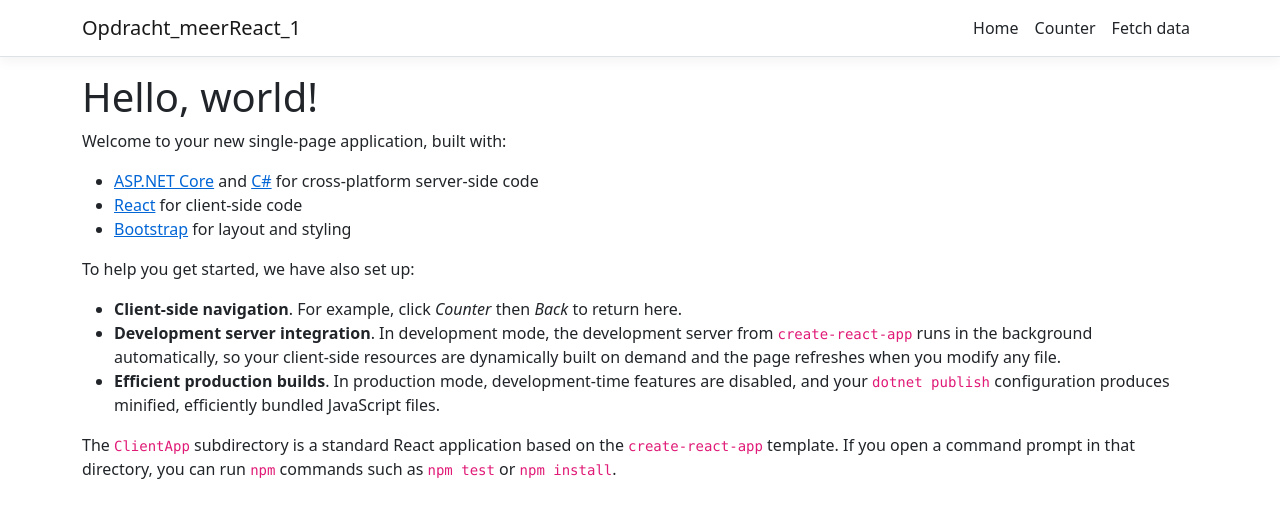
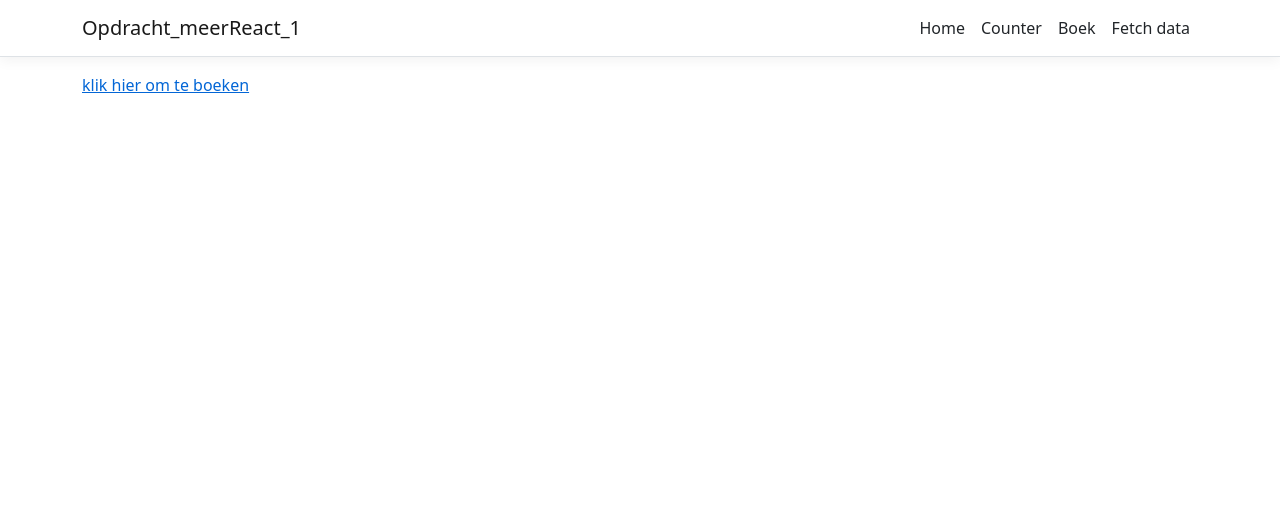
Before and after one commit to SchoolOpdrachten/Opdracht-meerReact, a React (Create React App) app in the folder ClientApp/: page / in a window 1280 px wide. Shown: the top 518 px of the page. Built offline with nearby package versions, Linux system fonts and the light colour scheme.

Commit message:
bijna werkende normale boek pagina

```diff
--- a/ClientApp/src/AppRoutes.js
+++ b/ClientApp/src/AppRoutes.js
@@ -1,5 +1,6 @@
 import { Counter } from "./components/Counter";
 import { FetchData } from "./components/FetchData";
+import { Boek } from "./components/Boek"
 import { Home } from "./components/Home";
 
 const AppRoutes = [
@@ -14,6 +15,10 @@
   {
     path: '/fetch-data',
     element: <FetchData />
+  },
+  {
+    path: '/boek',
+    element: <Boek />
   }
 ];
 
--- /dev/null
+++ b/ClientApp/src/components/Boek.js
@@ -0,0 +1,33 @@
+import React from 'react'
+
+export const Boek = () => {
+    return (
+        <form action='/doeboeking' method='get'>
+            Kies een dag uit:
+            <br />
+            Aantal mensen: <input type='text' name='aantal'></input>
+            <br />
+            Email: <input type='email' name='email'></input>
+            <br />
+            <input type="submit" name='doe boeking'></input>
+        </form>
+    );
+}
+
+/*
+voor een of andere reden kan je niks binnen in de input geven
+
+<form action="/doeboeking" method="get">
+            Kies een dag uit: <div id="lijst">{
+                ['maandag', 'dinsdag'].map( dag => {
+                    return (<input type='radio' name='dag' value={dag}>{dag}</input>)
+                })
+            }</div>
+            <br />
+            Aantal mensen: <input type="text" name="aantal"></input>
+            <br />
+            Email: <input type="text" name="email"></input>
+            <br />
+            <input type="submit">Doe boeking</input>
+        </form >
+*/
--- a/ClientApp/src/components/Home.js
+++ b/ClientApp/src/components/Home.js
@@ -5,22 +5,7 @@
 
   render() {
     return (
-      <div>
-        <h1>Hello, world!</h1>
-        <p>Welcome to your new single-page application, built with:</p>
-        <ul>
-          <li><a href='https://get.asp.net/'>ASP.NET Core</a> and <a href='https://msdn.microsoft.com/en-us/library/67ef8sbd.aspx'>C#</a> for cross-platform server-side code</li>
-          <li><a href='https://facebook.github.io/react/'>React</a> for client-side code</li>
-          <li><a href='http://getbootstrap.com/'>Bootstrap</a> for layout and styling</li>
-        </ul>
-        <p>To help you get started, we have also set up:</p>
-        <ul>
-          <li><strong>Client-side navigation</strong>. For example, click <em>Counter</em> then <em>Back</em> to return here.</li>
-          <li><strong>Development server integration</strong>. In development mode, the development server from <code>create-react-app</code> runs in the background automatically, so your client-side resources are dynamically built on demand and the page refreshes when you modify any file.</li>
-          <li><strong>Efficient production builds</strong>. In production mode, development-time features are disabled, and your <code>dotnet publish</code> configuration produces minified, efficiently bundled JavaScript files.</li>
-        </ul>
-        <p>The <code>ClientApp</code> subdirectory is a standard React application based on the <code>create-react-app</code> template. If you open a command prompt in that directory, you can run <code>npm</code> commands such as <code>npm test</code> or <code>npm install</code>.</p>
-      </div>
+      <a href='/boek'>klik hier om te boeken</a>
     );
   }
 }
--- a/ClientApp/src/components/NavMenu.js
+++ b/ClientApp/src/components/NavMenu.js
@@ -36,6 +36,9 @@
                 <NavLink tag={Link} className="text-dark" to="/counter">Counter</NavLink>
               </NavItem>
               <NavItem>
+                <NavLink tag={Link} className="text-dark" to="/boek">Boek</NavLink>
+              </NavItem>
+              <NavItem>
                 <NavLink tag={Link} className="text-dark" to="/fetch-data">Fetch data</NavLink>
               </NavItem>
             </ul>
```
Also changed, not shown: 1 other file (tests, documents, lock files or other folders).
